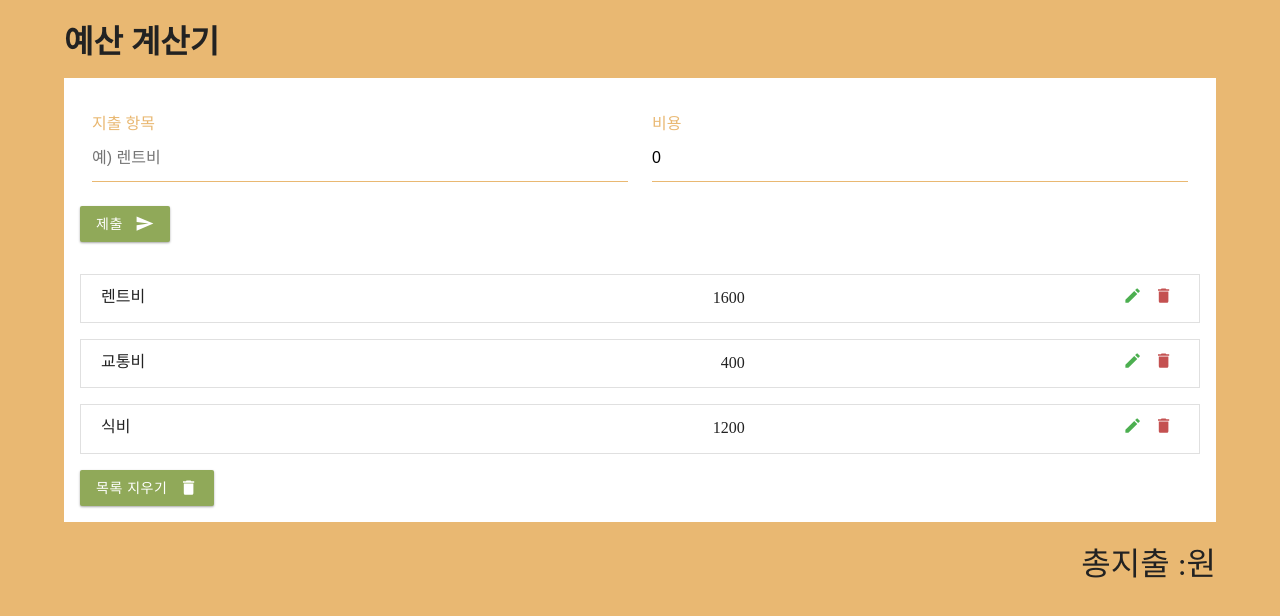
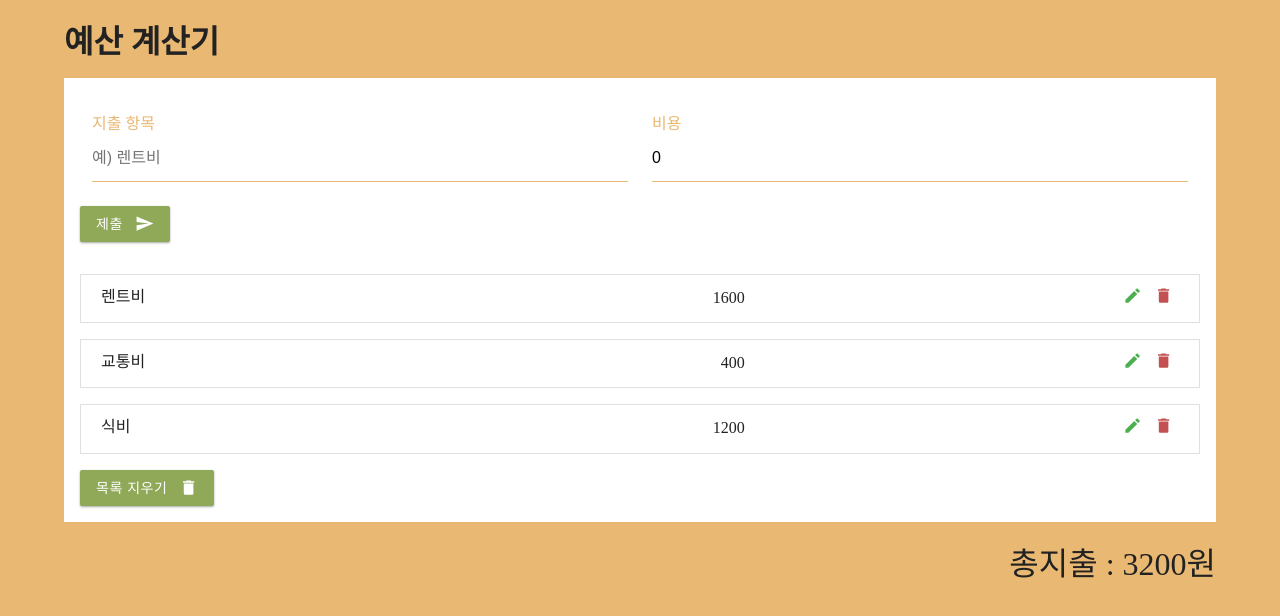
Before and after one commit to lifeflavor0425/react-base, a React (Create React App) app: page / in a window 1280 px wide. Shown: the top 616 px of the page. Built offline with nearby package versions, Linux system fonts and the light colour scheme.

Commit message:
feat: total amount

```diff
--- a/src/App.js
+++ b/src/App.js
@@ -76,7 +76,8 @@ const App = () => {
         style={{ display: "flex", justifyContent: "end", marginTop: "1rem" }}
       >
         <p style={{ fontSize: "2rem" }}>
-          총지출 :<span>원</span>
+          총지출 :
+          <span> {expenses.reduce((acc, cur) => acc + cur.amount, 0)}원</span>
         </p>
       </div>
     </main>
```
